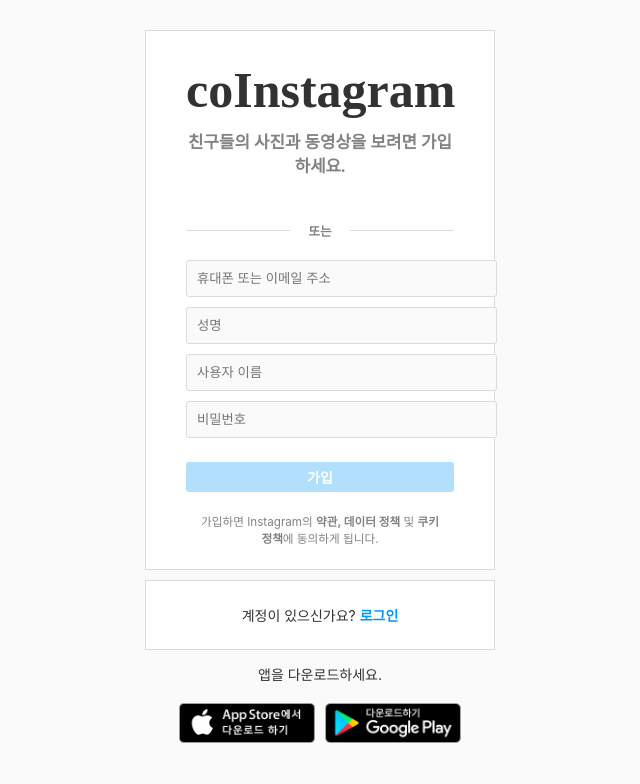
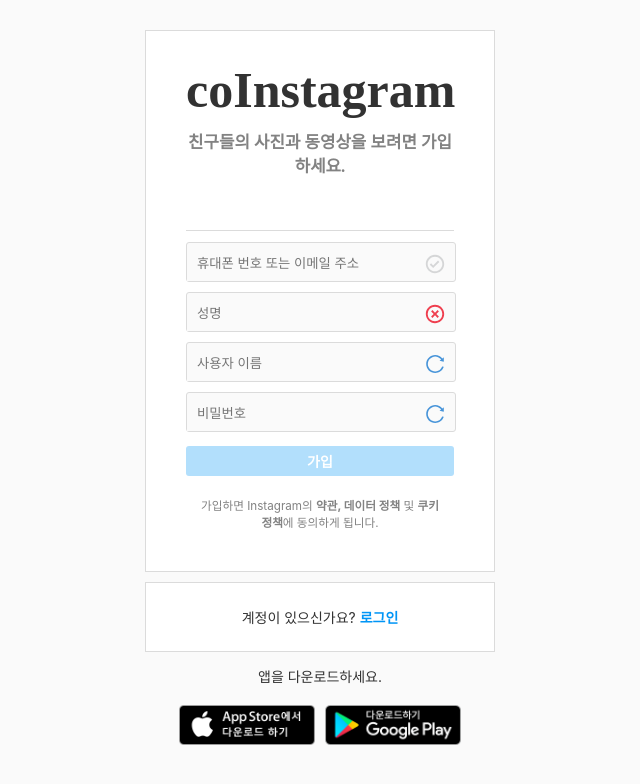
Before and after one commit to coinstagram/coinstagram, a React (Create React App) app in the folder frontend/: page /join in a window 1280 px wide. Shown: the top 784 px of the page, without its empty margins (320-960 px from the left). Built offline with nearby package versions, Linux system fonts and the light colour scheme; a web font is replaced by a local one.

Commit message:
feat: login_before dividing login state

```diff
--- a/frontend/src/components/Join/JoinHeader.tsx
+++ b/frontend/src/components/Join/JoinHeader.tsx
@@ -33,13 +33,13 @@
       top: 0.65em;
     }
 
-    .or {
+    /* .or {
       margin: 0 18px;
       color: #828282;
       font-weight: bold;
       white-space: nowrap;
       font-size: 0.9em;
-    }
+    } */
   `;
   return (
     <>
@@ -49,7 +49,7 @@
       </Header>
       <OrBorder>
         <div className="leftLine"></div>
-        <div className="or">또는</div>
+        {/* <div className="or">또는</div> */}
         <div className="rightLine"></div>
       </OrBorder>
     </>
--- a/frontend/src/components/Join/JoinInputBox.tsx
+++ b/frontend/src/components/Join/JoinInputBox.tsx
@@ -1,29 +1,144 @@
-import React from 'react';
-import styled from 'styled-components';
+import React, { useState } from 'react';
+import styled, { css } from 'styled-components';
+import { BiCheckCircle } from 'react-icons/bi';
+import { RiCloseCircleLine } from 'react-icons/ri';
+import { AiOutlineReload } from 'react-icons/ai';
 
-export default function JoinInputBox() {
-  const StyledInputBox = styled.form`
+const StyledForm = styled.form``;
+const StyledDiv = styled.div`
+  width: 268px;
+  height: 38px;
+  display: flex;
+  margin-bottom: 10px;
+  border: 1px solid #dbdbdb;
+  border-radius: 3px;
+  background: #fafafa;
+  font-size: 0.9em;
+
+  span {
+    color: #828282;
+  }
   input {
     background: #fafafa;
     color: #828282;
-      border: 1px solid #dbdbdb;
     padding: 10px;
-      margin-bottom: 10px;
-      border-radius: 3px;
+    margin-top: 2px;
+    border: none;
+    width: 228px;
+    height: 36px;
+  }
+`;
+const IconWrapper = styled.div`
+  width: 100%;
+  text-align: center;
+  .icon {
+    font-size: 22px;
+    padding: 10px 0;
+    &.close {
+      color: #ef3f4f;
+    }
+    &.reload {
+      color: #4794d9;
+    }
+    &.check {
+      color: #d5d6d7;
+    }
   }
 `;
 
+interface State {
+  nameEntered: string;
+  isNameValid: boolean;
+}
+
+export default function JoinInputBox() {
+  const handleSubmit = (e: React.FormEvent<HTMLFormElement>) => {
+    e.preventDefault();
+  };
+  // 이름_입력
+  const [userName, setUserName] = useState<State>({
+    nameEntered: '',
+    isNameValid: false,
+  });
+  const { nameEntered, isNameValid } = userName;
+
+  const handleUserName = (e: React.ChangeEvent<HTMLInputElement>) => {
+    const { name, value } = e.target;
+    setUserName({
+      ...userName,
+      nameEntered: value,
+    });
+    validateName(value);
+  };
+
+  // 이름_유효성 검사
+  const validateName = (nameEntered: string) => {
+    if (nameEntered.length > 1) {
+      setUserName({
+        nameEntered,
+        isNameValid: true,
+      });
+    }
+  };
   return (
-    <StyledInputBox>
+    <StyledForm onSubmit={handleSubmit}>
+      <StyledDiv>
+        <label>
+          {/* <span>휴대폰 번호 또는 이메일 주소</span> */}
           <input
             type="text"
             name="phoneNumber"
-        placeholder="휴대폰 또는 이메일 주소"
-        size={34}
+            placeholder="휴대폰 번호 또는 이메일 주소"
+            required
+          ></input>
+        </label>
+        <IconWrapper>
+          <BiCheckCircle className="icon check" />
+        </IconWrapper>
+      </StyledDiv>
+      <StyledDiv>
+        <label>
+          {/* <span>성명</span> */}
+          <input
+            type="text"
+            name="userName"
+            placeholder="성명"
+            value={nameEntered}
+            onChange={handleUserName}
+            required
+          ></input>
+        </label>
+        <IconWrapper>
+          {isNameValid ? (
+            <BiCheckCircle className="icon check" />
+          ) : (
+            <RiCloseCircleLine className="icon close" />
+          )}
+        </IconWrapper>
+      </StyledDiv>
+      <StyledDiv>
+        <label>
+          {/* <span>사용자 이름</span> */}
+          <input type="text" name="userId" placeholder="사용자 이름" required />
+        </label>
+        <IconWrapper>
+          <AiOutlineReload className="icon reload" />
+        </IconWrapper>
+      </StyledDiv>
+      <StyledDiv>
+        <label>
+          {/* <span>비밀번호</span> */}
+          <input
+            type="password"
+            name="password"
+            placeholder="비밀번호"
+            required
           />
-      <input type="text" name="userName" placeholder="성명" size={34} />
-      <input type="text" name="userId" placeholder="사용자 이름" size={34} />
-      <input type="password" name="password" placeholder="비밀번호" size={34} />
-    </StyledInputBox>
+        </label>
+        <IconWrapper>
+          <AiOutlineReload className="icon reload" />
+        </IconWrapper>
+      </StyledDiv>
+    </StyledForm>
   );
 }
--- a/frontend/src/pages/Join.tsx
+++ b/frontend/src/pages/Join.tsx
@@ -13,16 +13,15 @@
     margin: 0 auto;
   `;
   const JoinWrapper = styled.div`
-    /* test */
     width: 100%;
-    /* height: 542px; */
-    height: 540px;
+    height: 542px;
     background: #ffffff;
     border: 1px solid #dbdbdb;
     margin: 30px 0 10px 0;
     padding: 0 40px;
     box-sizing: border-box;
   `;
+
   return (
     <StyledDiv>
       <JoinWrapper>
```
Lines whose indentation alone changed are shown as unchanged.
